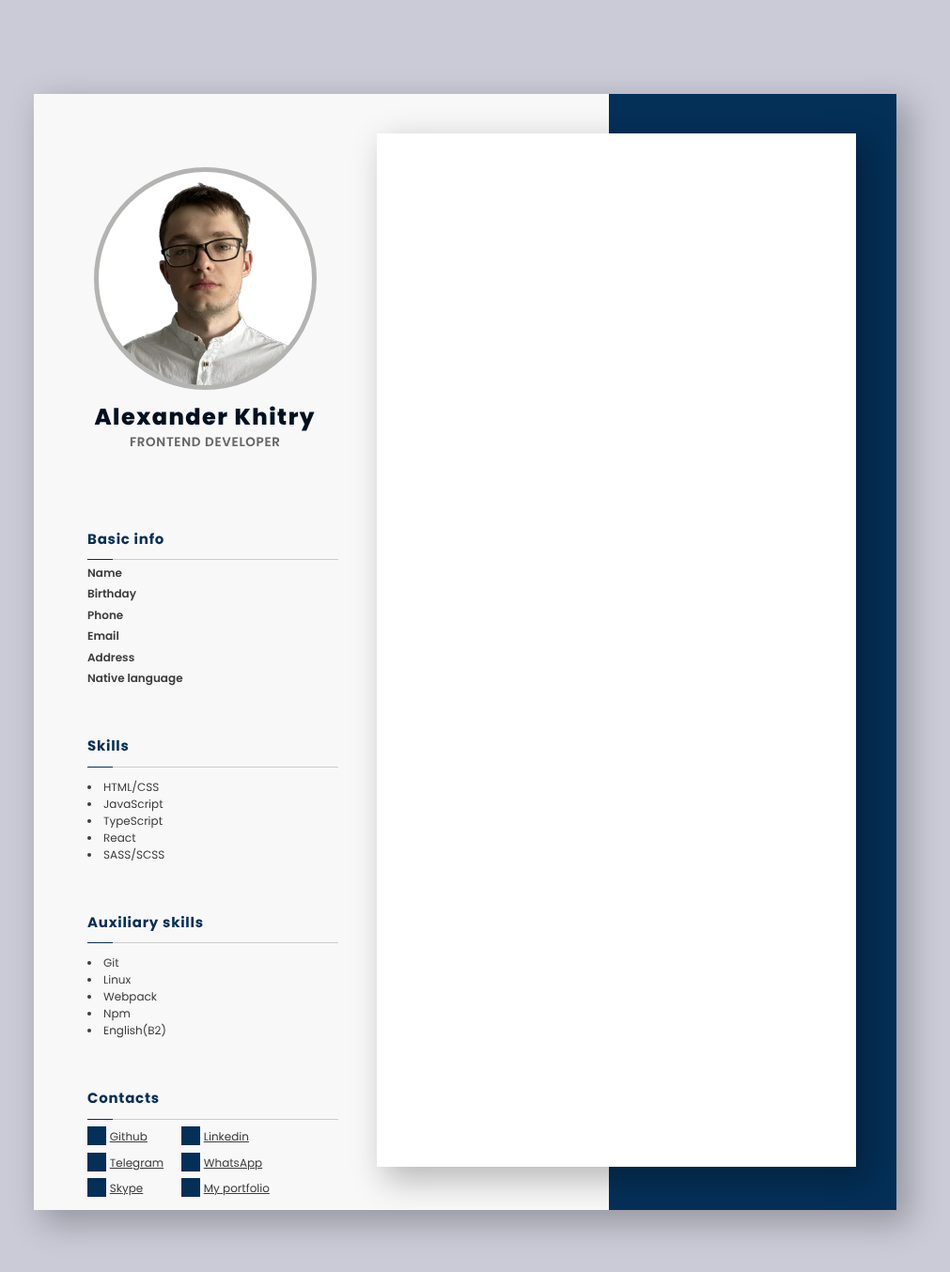
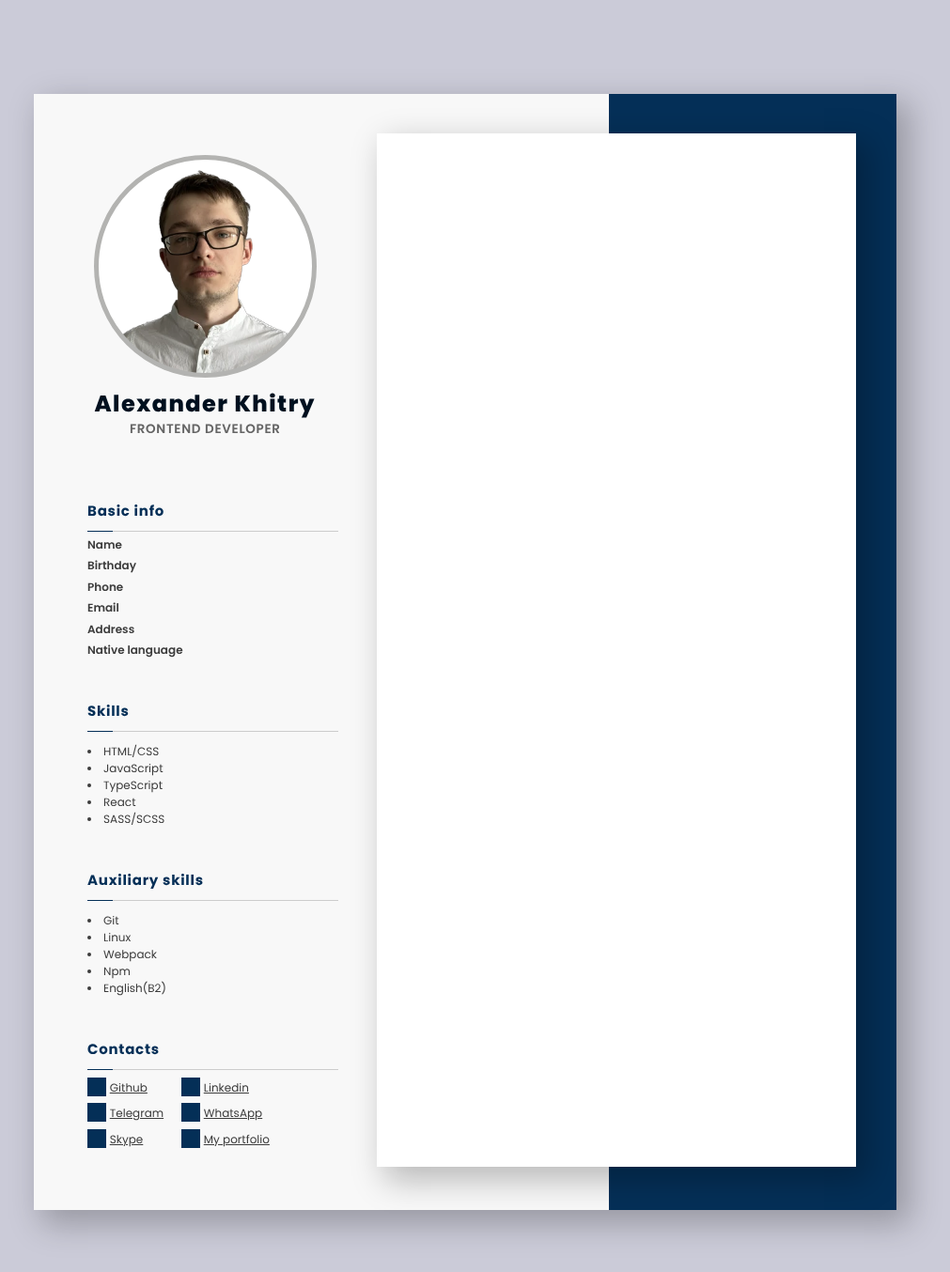
Before and after one commit to foxnorth228/foxnorth228, a React app: page / in a window 1280 px wide. Shown: the top 1354 px of the page at 94% size, without its empty margins (145-1156 px from the left). Built offline with nearby package versions, Linux system fonts and the light colour scheme; grey boxes are pictures that could not be loaded.

Commit message:
fix: change info layout elements positioning

```diff
--- a/src/components/authorFace/authorFace.scss
+++ b/src/components/authorFace/authorFace.scss
@@ -2,7 +2,7 @@
 
 .authorFace {
     width: app.scale(243px);
-    height: app.scale(302px);
+    height: app.scale(282px);
     display: flex;
     flex-direction: column;
     justify-content: flex-start;
@@ -12,7 +12,7 @@
 .authorFace__image {
     width: app.scale(158px);
     height: app.scale(158px);
-    margin-top: app.scale(52px);
+    margin-top: app.scale(43px);
     background-color: #fff;
     background-image: url('@assets/face.webp');
     background-position: center -10%;
--- a/src/components/aux-skills-block/aux-skills-block.scss
+++ b/src/components/aux-skills-block/aux-skills-block.scss
@@ -1,6 +1,6 @@
 @use '@pages/app.scss' as app;
 .auxSkillsBlock {
-    margin-top: app.scale(38px);
+    margin-top: app.scale(33px);
     margin-left: app.scale(38px);
     color: #3C3C3C;
     font-size: app.scale(8px);
--- a/src/components/contacts-block/contacts-block.scss
+++ b/src/components/contacts-block/contacts-block.scss
@@ -1,7 +1,7 @@
 @use '@pages/app.scss' as app;
 
 .contactsBlock {
-    margin-top: app.scale(38px);
+    margin-top: app.scale(33px);
     margin-left: app.scale(38px);
     color: #3C3C3C;
     font-size: app.scale(8px);
--- a/src/components/skills-block/skills-block.scss
+++ b/src/components/skills-block/skills-block.scss
@@ -1,6 +1,6 @@
 @use '@pages/app.scss' as app;
 .skillsBlock {
-    margin-top: app.scale(38px);
+    margin-top: app.scale(33px);
     margin-left: app.scale(38px);
     color: #3C3C3C;
     font-size: app.scale(8px);
```
